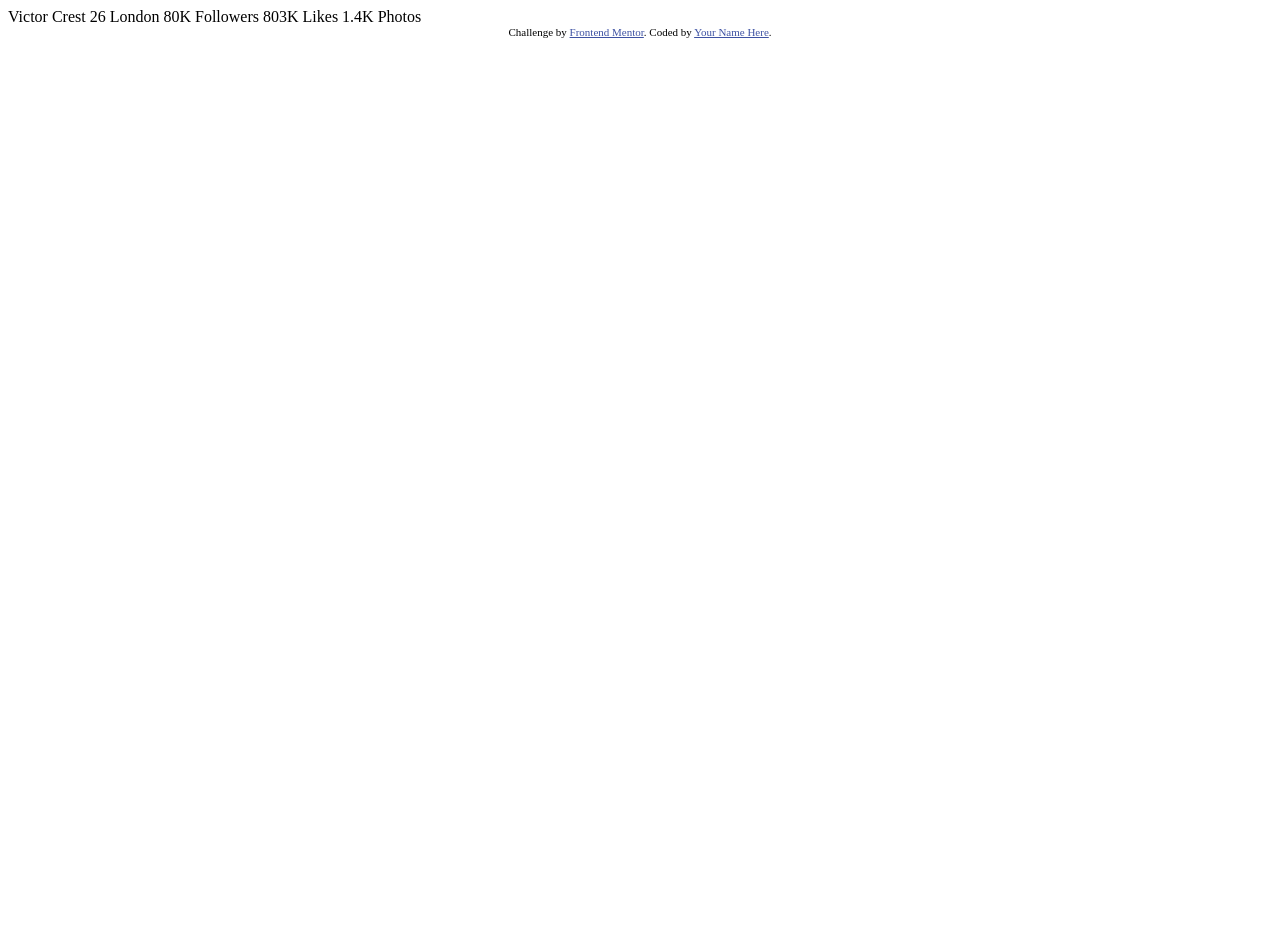
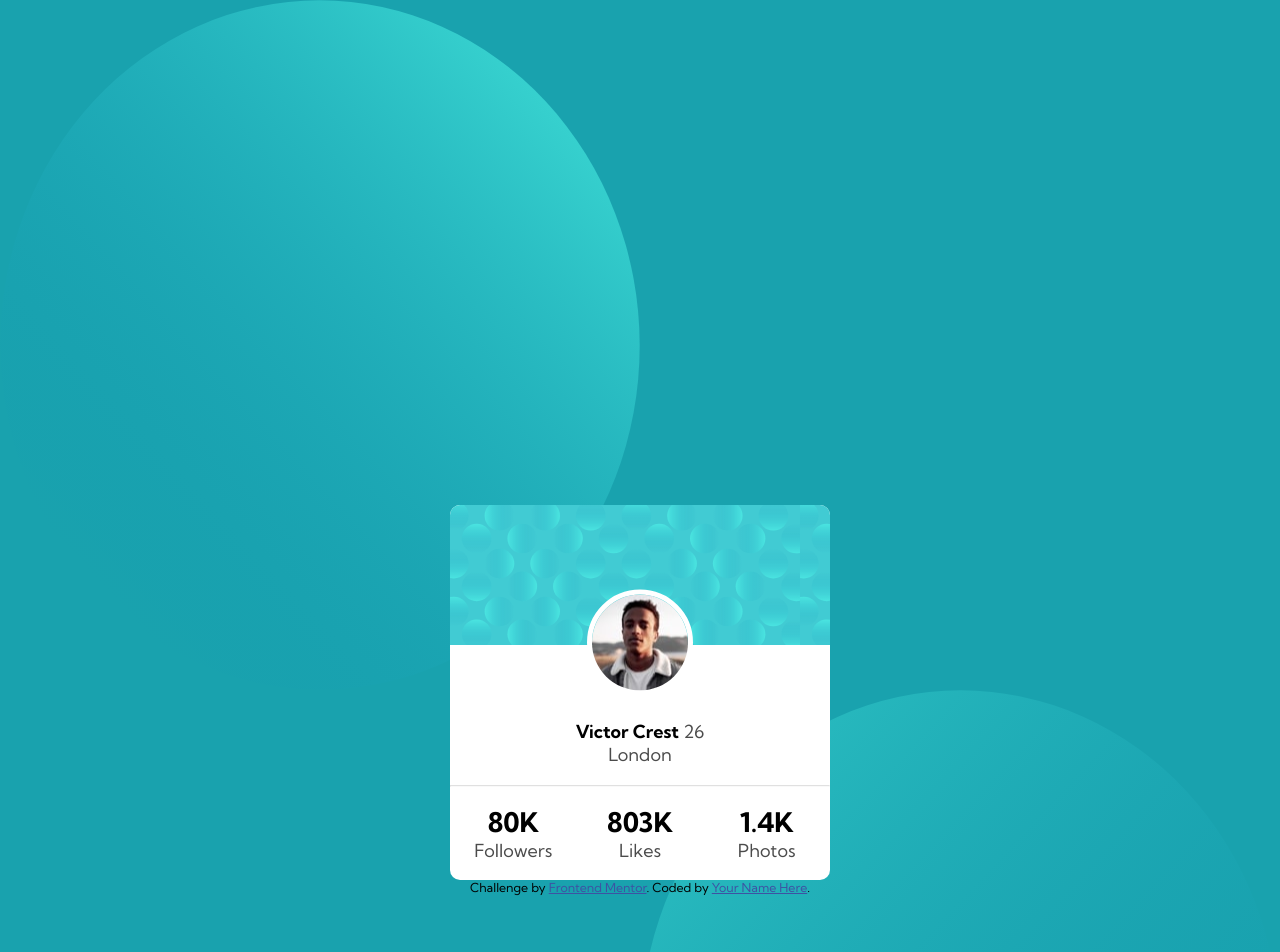
Before and after one commit to Christ-Kevin/profile-card-component-main, a plain HTML site: page index.html in a window 1280 px wide. Shown: the top 952 px of the page. Before the commit the page ends 800 px from the top, so only its background shows below. Drawn offline with Linux system fonts and the light colour scheme.

Commit message:
project ended. readme remain

```diff
--- a/index.html
+++ b/index.html
@@ -1,35 +1,52 @@
 <!DOCTYPE html>
 <html lang="en">
+
 <head>
-  <meta charset="UTF-8">
-  <meta name="viewport" content="width=device-width, initial-scale=1.0"> <!-- displays site properly based on user's device -->
+    <meta charset="UTF-8">
+    <meta name="viewport" content="width=device-width, initial-scale=1.0"> <!-- displays site properly based on user's device -->
 
-  <link rel="icon" type="image/png" sizes="32x32" href="./images/favicon-32x32.png">
+    <link rel="icon" type="image/png" sizes="32x32" href="./images/favicon-32x32.png">
+    <title>Frontend Mentor | Profile card component</title>
+    <link rel="stylesheet" href="./styles.css">
+</head>
 
-  <title>Frontend Mentor | Profile card component</title>
+<body>
+    <div>
+    <header>
+        <div></div> <!-- pattern card -->
+        <div class="img-container">
+            <!-- image and p -->
+            <img src="./images/image-victor.jpg" alt="picture of victor in vacation in Island with his family. He is young and black. He wears a nice white T-shirt and a jacket">
 
-  <!-- Feel free to remove these styles or customise in your own stylesheet 👍 -->
-  <style>
-    .attribution { font-size: 11px; text-align: center; }
-    .attribution a { color: hsl(228, 45%, 44%); }
-  </style>
-</head>
-<body>
-  Victor Crest
-  26
-  London
+        </div>
+        <div> <p><span>Victor Crest</span>
+            <span>26<br>
+                London</span></p></div> <!-- white background -->
+    </header>
+    <hr>
+    <main>
 
-  80K
-  Followers
 
-  803K
-  Likes
+        <article>
+            <h1>80K</h1>
+            <p>Followers</p>
+        </article>
 
-  1.4K
-  Photos
-  <div class="attribution">
-    Challenge by <a href="https://www.frontendmentor.io?ref=challenge" target="_blank">Frontend Mentor</a>.
-    Coded by <a href="#">Your Name Here</a>.
-  </div>
+        <article>
+            <h1>803K</h1>
+            <p>Likes</p>
+        </article>
+
+        <article>
+            <h1>1.4K</h1>
+            <p>Photos</p>
+        </article>
+    </main>
+        </div>
+    <footer>
+        Challenge by <a href="https://www.frontendmentor.io?ref=challenge" target="_blank">Frontend Mentor</a>.
+        Coded by <a href="#">Your Name Here</a>.
+    </footer>
 </body>
+
 </html>
--- /dev/null
+++ b/styles.css
@@ -0,0 +1,168 @@
+/*
+
+- Font size (name and stats): 18px
+
+*/
+@import url('https://fonts.googleapis.com/css2?family=Kumbh+Sans:wght@400;700&display=swap');
+
+:root {
+    --dark-cyan: hsl(185, 75%, 39%);
+    --very-dark-saturated-blue: hsl(229, 23%, 23%);
+    --dark-grayish-blue: hsl(227, 10%, 46%);
+    --dark-gray: hsl(0, 0%, 59%);
+    --footer: hsl(228, 45%, 44%);
+}
+
+/*font-family: 'Kumbh Sans', sans-serif; Weights: 400, 700*/
+
+*,
+*:before,
+*:after {
+
+    box-sizing: inherit;
+}
+
+html {
+    /* size */
+    box-sizing: border-box;
+    font-size: 1.125rem;
+
+    background: url(images/bg-pattern-top.svg) left top no-repeat, url(images/bg-pattern-bottom.svg) right bottom repeat;
+    background-color: var(--dark-cyan);
+    background-size: 50% 50%;
+    background-repeat: no-repeat;
+
+}
+
+body {
+    font-family: 'Kumbh Sans', sans-serif;
+    font-weight: 400;
+    /* min-height is not usefull in this project */
+    max-height: 80vh;
+
+    margin: calc(105px + 50vh) auto calc(85px + 50vh) auto;
+    padding: 0;
+    width: 90%;
+}
+
+body > div {
+    background-color: white;
+    border-radius: 10px;
+    margin: 0;
+    padding: 0;
+}
+
+p {
+    margin-top: 0;
+}
+
+span:last-of-type,
+article p {
+    opacity: 0.7;
+}
+
+h1,
+span:first-of-type {
+    font-weight: 700;
+    margin: 0;
+}
+
+
+
+hr {
+    margin-top: 0;
+    margin-bottom: 18px;
+    opacity: 0.3;
+}
+
+
+header {
+    position: relative;
+}
+
+header div:first-of-type {
+    background-image: url(images/bg-pattern-card.svg);
+    height: 140px;
+    text-align: center;
+    border-top-left-radius: 10px;
+    border-top-right-radius: 10px;
+}
+
+header div:last-of-type {
+    height: 140px;
+    text-align: center;
+    position: relative;
+}
+
+header div:last-of-type p {
+    position: absolute;
+    top: 50%;
+    left: 50%;
+    transform: translate(-50%, -50%);
+    margin-top: 0;
+}
+
+
+
+main {
+    display: flex;
+}
+
+div p {
+    width: 100%;
+    margin-bottom: 0;
+}
+
+header div p {
+    padding-top: 55px;
+}
+
+
+
+article {
+    flex: 1 1 0px;
+    text-align: center;
+    padding-bottom: 18px;
+}
+
+div:nth-of-type(2) {
+    position: absolute;
+
+    top: 50%;
+    left: 50%;
+    transform: translate(-50%, -50%);
+}
+
+img {
+    border-radius: 20rem;
+    border: 0.313rem solid white;
+}
+
+main div:first-of-type {
+    background-image: url(../images/bg-pattern-card.svg);
+    border-top-left-radius: 10px;
+    border-top-right-radius: 10px;
+    height: 200px;
+}
+
+main div:last-of-type {
+    background-color: white;
+    height: 200px;
+}
+
+footer {
+    font-size: 0.688rem;
+    text-align: center;
+}
+
+footer a {
+    color: var(--footer);
+}
+
+@media (min-width: 540px) {
+    body {
+        width: 35%;
+        max-width: 380px;
+    }
+
+}
```
